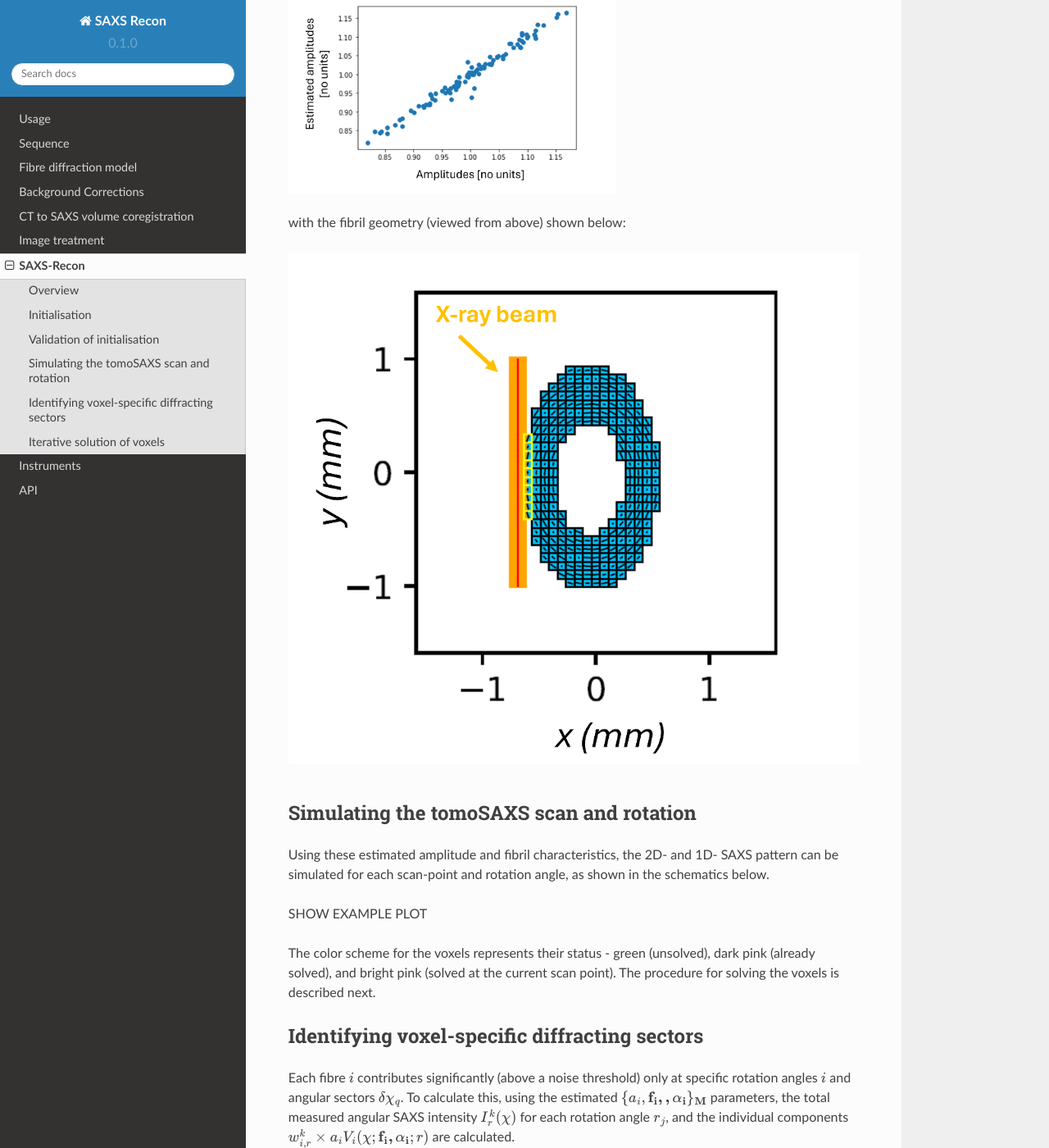
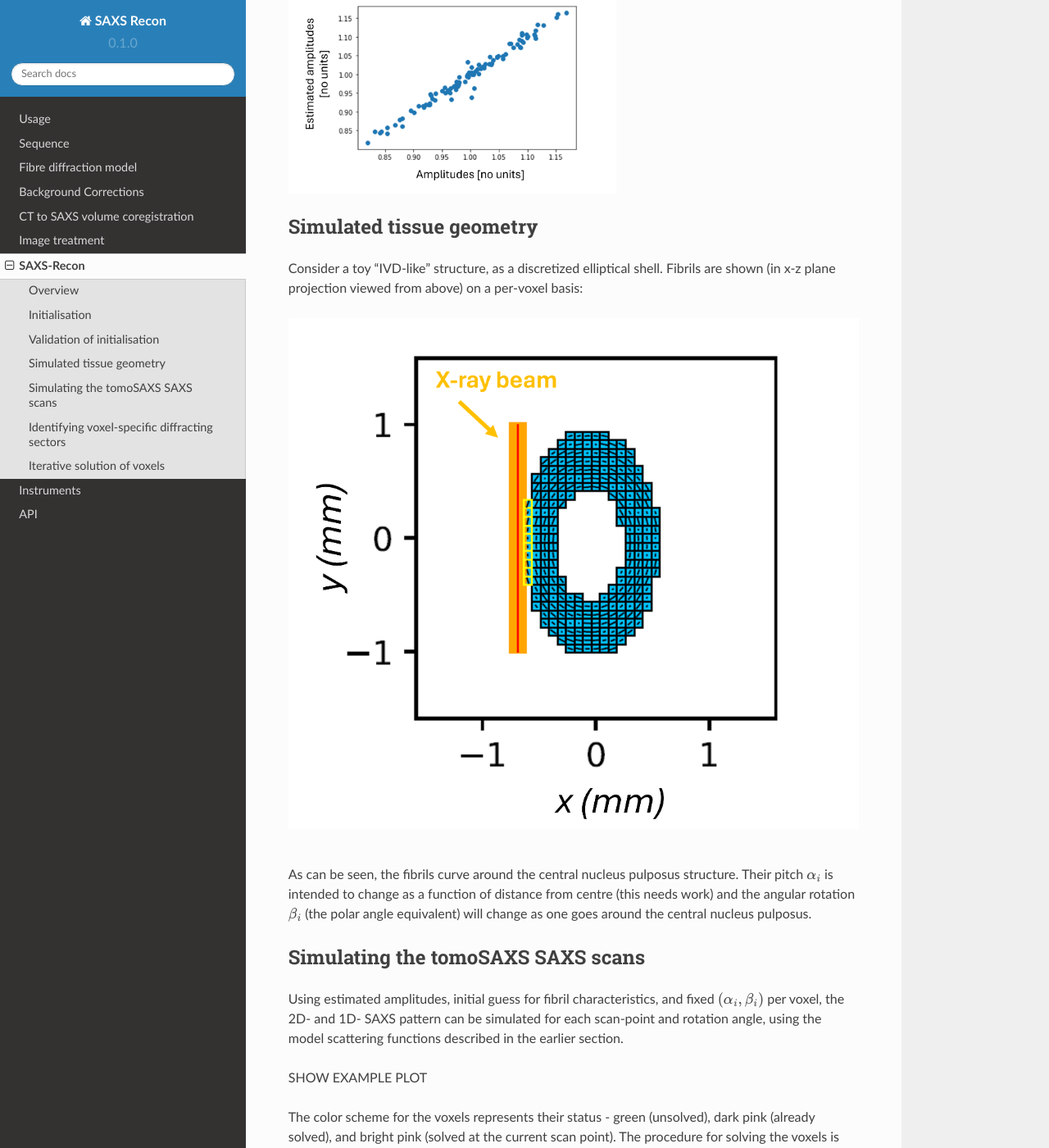
Before and after one commit to himadri111/saxs-docs-tutorial, a Sphinx documentation site: the page built from docs/source/saxsrecon.rst, in a window 1280 px wide and 1400 px high, scrolled down 1543 px. Shown: the whole window at 82% size. Built offline with Sphinx 7.4.7 and the Read the Docs theme 2.0.0, drawn with Linux system fonts in a browser that asks for light colours.

Commit message:
Update saxsrecon.rst

```diff
--- a/docs/source/saxsrecon.rst
+++ b/docs/source/saxsrecon.rst
@@ -69,16 +69,22 @@ In the plot below, we show the estimated amplitudes from a 10x10 planar slice
 .. image:: pred_vs_actualAmps_labels.png
   :width: 400
 
-with the fibril geometry (viewed from above) shown below:
+.. _geometry:
+
+Simulated tissue geometry
+--------------------------------
+Consider a toy "IVD-like" structure, as a discretized elliptical shell. Fibrils are shown (in x-z plane projection viewed from above) on a per-voxel basis:
 
 .. image:: figures-saxsrecon/190124_modelIVD_top.png
   :width: 700
 
+As can be seen, the fibrils curve around the central nucleus pulposus structure. Their pitch :math:`\alpha_{i}` is intended to change as a function of distance from centre (this needs work) and the angular rotation :math:`\beta_{i}` (the polar angle equivalent) will change as one goes around the central nucleus pulposus.
+
 .. _angular:
 
-Simulating the tomoSAXS scan and rotation
+Simulating the tomoSAXS SAXS scans
 -----------------------------------------------
-Using these estimated amplitude and fibril characteristics, the 2D- and 1D- SAXS pattern can be simulated for each scan-point and rotation angle, as shown in the schematics below.
+Using estimated amplitudes, initial guess for fibril characteristics, and fixed :math:`(\alpha_{i},\beta_{i})` per voxel, the 2D- and 1D- SAXS pattern can be simulated for each scan-point and rotation angle, using the model scattering functions described in the earlier section.
 
 SHOW EXAMPLE PLOT
 
```
